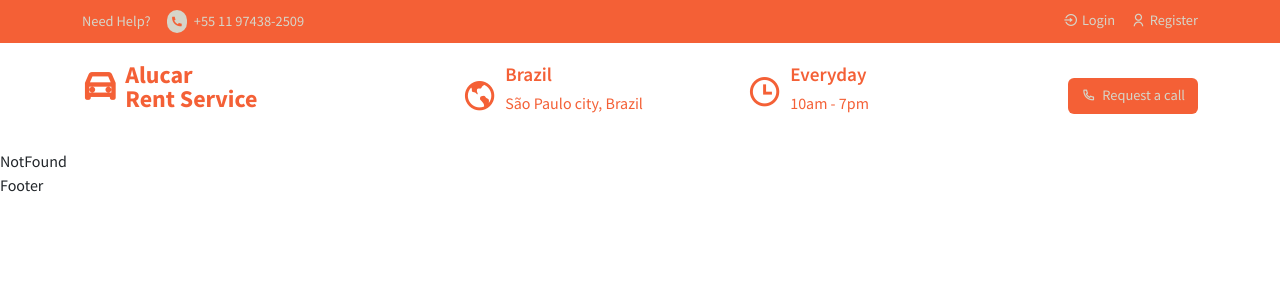
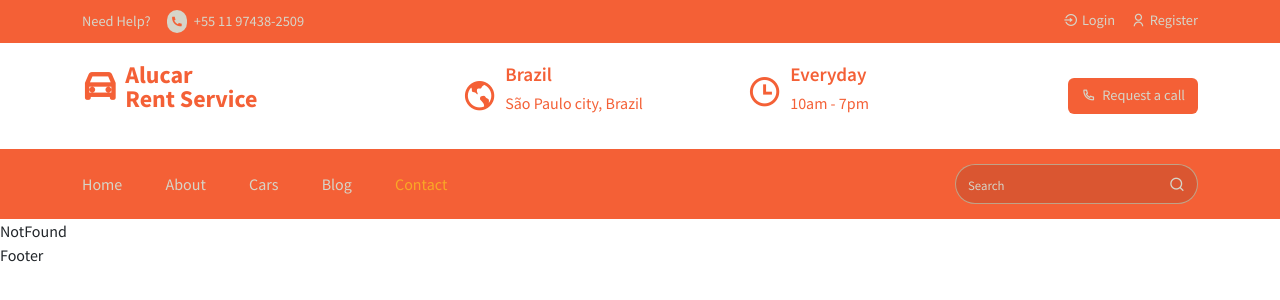
Before and after one commit to antoniovbraz/projeto_integrador_testes, a React (Create React App) app: page /contact in a window 1280 px wide. Shown: the top 300 px of the page. Built offline with nearby package versions, Linux system fonts and the light colour scheme.

Commit message:
Created and styled the header menu links and search box

```diff
--- a/src/components/Header/Header.jsx
+++ b/src/components/Header/Header.jsx
@@ -1,8 +1,31 @@
 import React from "react";
 
 import { Container, Row, Col } from "reactstrap";
-import { Link } from "react-router-dom";
+import { Link, NavLink } from "react-router-dom";
 import "../../styles/header.css";
+
+const navLinks = [
+  {
+    path: "/home",
+    display: "Home",
+  },
+  {
+    path: "/about",
+    display: "About",
+  },
+  {
+    path: "/cars",
+    display: "Cars",
+  },
+  {
+    path: "/blogs",
+    display: "Blog",
+  },
+  {
+    path: "/contact",
+    display: "Contact",
+  },
+];
 
 const Header = () => {
   return (
@@ -96,6 +119,41 @@ const Header = () => {
           </Row>
         </Container>
       </div>
+
+      {/* ==== main navigation ==== */}
+
+      <div className="main_navbar">
+        <Container>
+          <div className="navigation_group d-flex align-items-center justify-content-between">
+            <span className="mobile_menu">
+              <i class="ri-menu-line"></i>
+            </span>
+            <div className="navigation">
+              <div className="menu">
+                {navLinks.map((item, index) => (
+                  <NavLink
+                    to={item.path}
+                    className={(navClass) =>
+                      navClass.isActive ? "nav_active nav_item" : "nav_item"
+                    }
+                    key={index}
+                  >
+                    {item.display}
+                  </NavLink>
+                ))}
+              </div>
+            </div>
+            <div className="nav_right">
+              <div className="search_box">
+                <input type="text" placeholder="Search" />
+                <span>
+                  <i class="ri-search-line"></i>
+                </span>
+              </div>
+            </div>
+          </div>
+        </Container>
+      </div>
     </header>
   );
 };
--- a/src/styles/header.css
+++ b/src/styles/header.css
@@ -1,3 +1,4 @@
+/* ====== Top header style ====== */
 .header_top {
   padding: 10px 0;
   background: #f46036;
@@ -104,3 +105,70 @@
 .header_btn a:hover {
   color: #d6d5c9;
 }
+
+/* ====== main header style ====== */
+
+.main_navbar {
+  padding: 15px 0;
+  background: #f46036;
+}
+
+.mobile_menu {
+  color: #d6d5c9;
+  font-size: 1.3rem;
+  cursor: pointer;
+}
+
+.mobile_menu {
+  display: none;
+}
+
+.menu {
+  display: flex;
+  align-items: center;
+  column-gap: 2.7rem;
+}
+
+.nav_item {
+  color: #d6d5c9;
+  text-decoration: none;
+  transition: 0.3s;
+}
+
+.nav_item:hover {
+  color: #f9a826;
+}
+
+.search_box {
+  border: solid 1px #b9baa3c3;
+  padding: 7px 12px;
+  display: flex;
+  align-items: center;
+  border-radius: 50px;
+  background: #da5631;
+}
+
+.search_box input {
+  background: transparent;
+  border: none;
+  outline: none;
+  color: #d6d5c9;
+  cursor: pointer;
+}
+
+.search_box input::placeholder {
+  font-size: 0.8rem;
+  color: #d6d5c9;
+}
+
+.search_box span i {
+  color: #d6d5c9;
+  cursor: pointer;
+}
+
+.navigation_group {
+}
+
+.nav_active {
+  color: #f9a826;
+}
```
